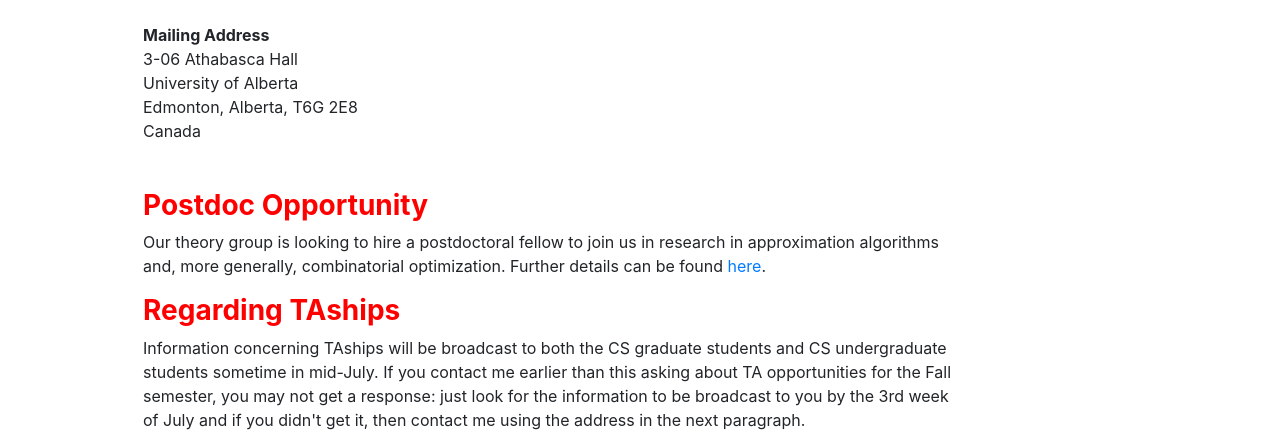
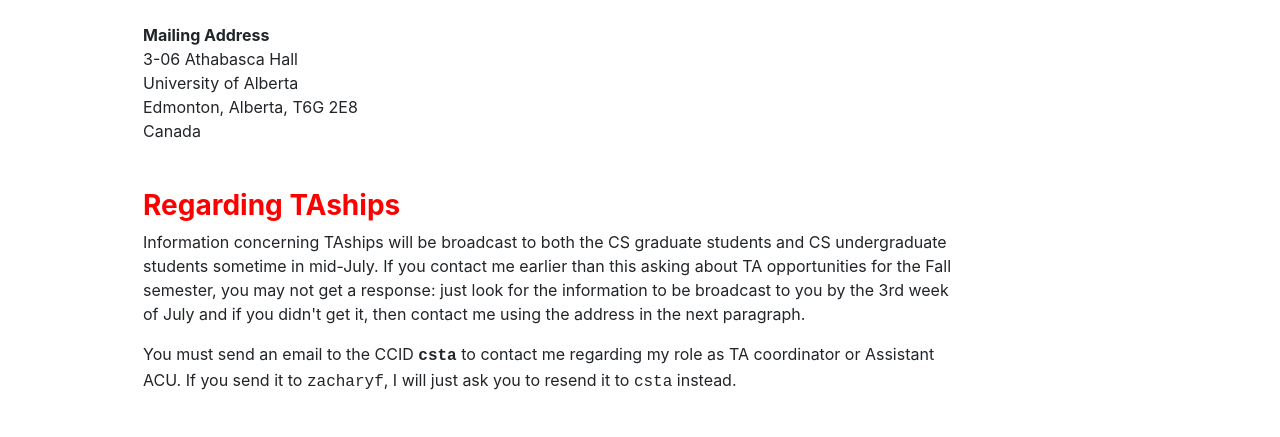
Before and after one commit to friggstad/friggstad.github.io, a plain HTML site: page index.html in a window 1280 px wide. Shown: the part 294-731 px from the top of the page. Drawn offline with nearby package versions, Linux system fonts and the light colour scheme.

Commit message:
removed pdf ad

```diff
--- a/index.html
+++ b/index.html
@@ -80,11 +80,11 @@
   <div class="container top30">
     <div class="row top30">
       <div class="col-10">
-        <p class="h3"><font color="red"><b>Postdoc Opportunity</b></font></p>
+        <!-- <p class="h3"><font color="red"><b>Postdoc Opportunity</b></font></p>
         <p>
           Our theory group is looking to hire a postdoctoral fellow to join us in research in approximation algorithms
           and, more generally, combinatorial optimization. Further details can be found <a href="pdf-ad.pdf">here</a>.
-        </p>
+        </p> -->
 
         <p class="h3"><font color="red"><b>Regarding TAships</b></font></p>
         <p>
```
Also changed, not shown: 2 other files.
